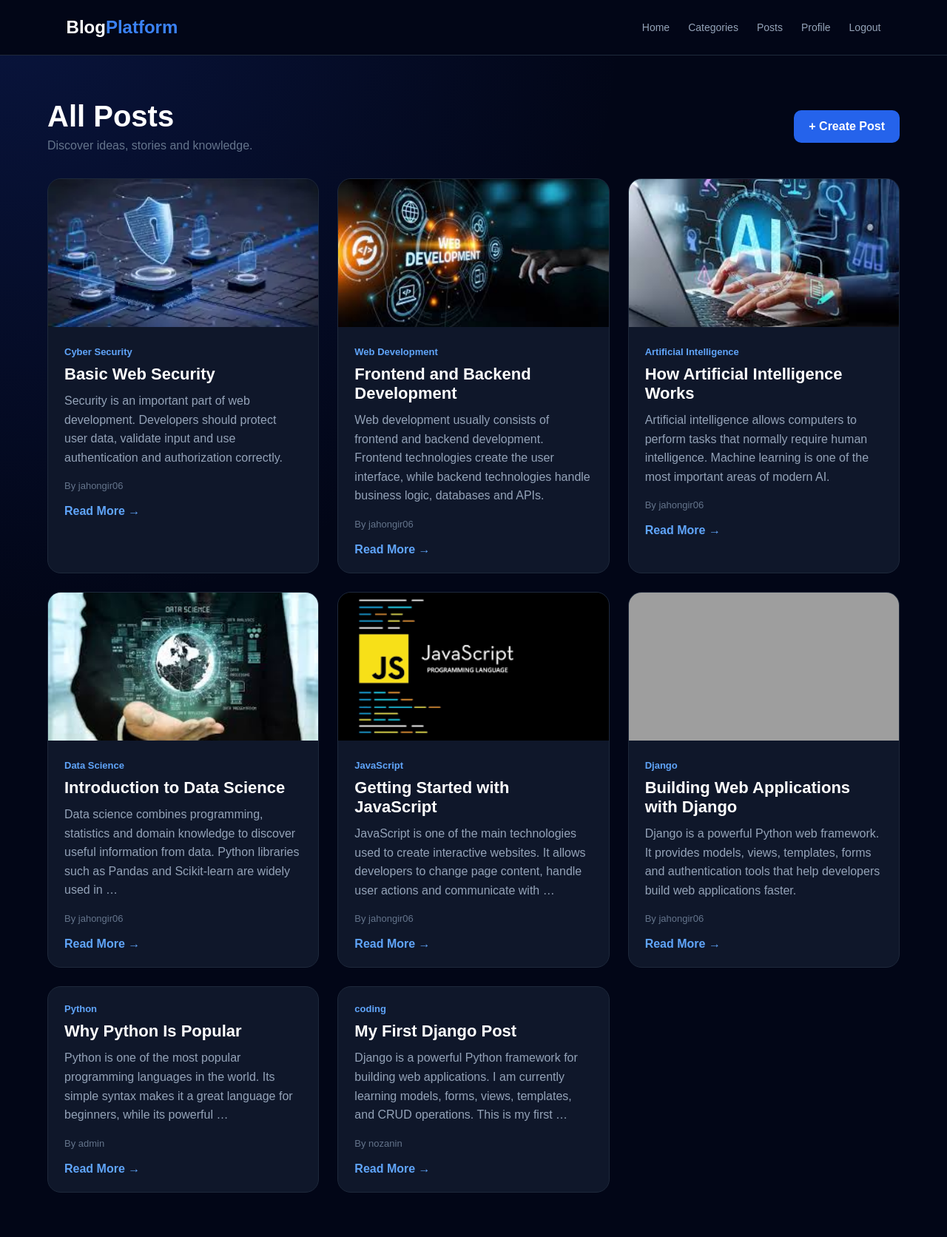
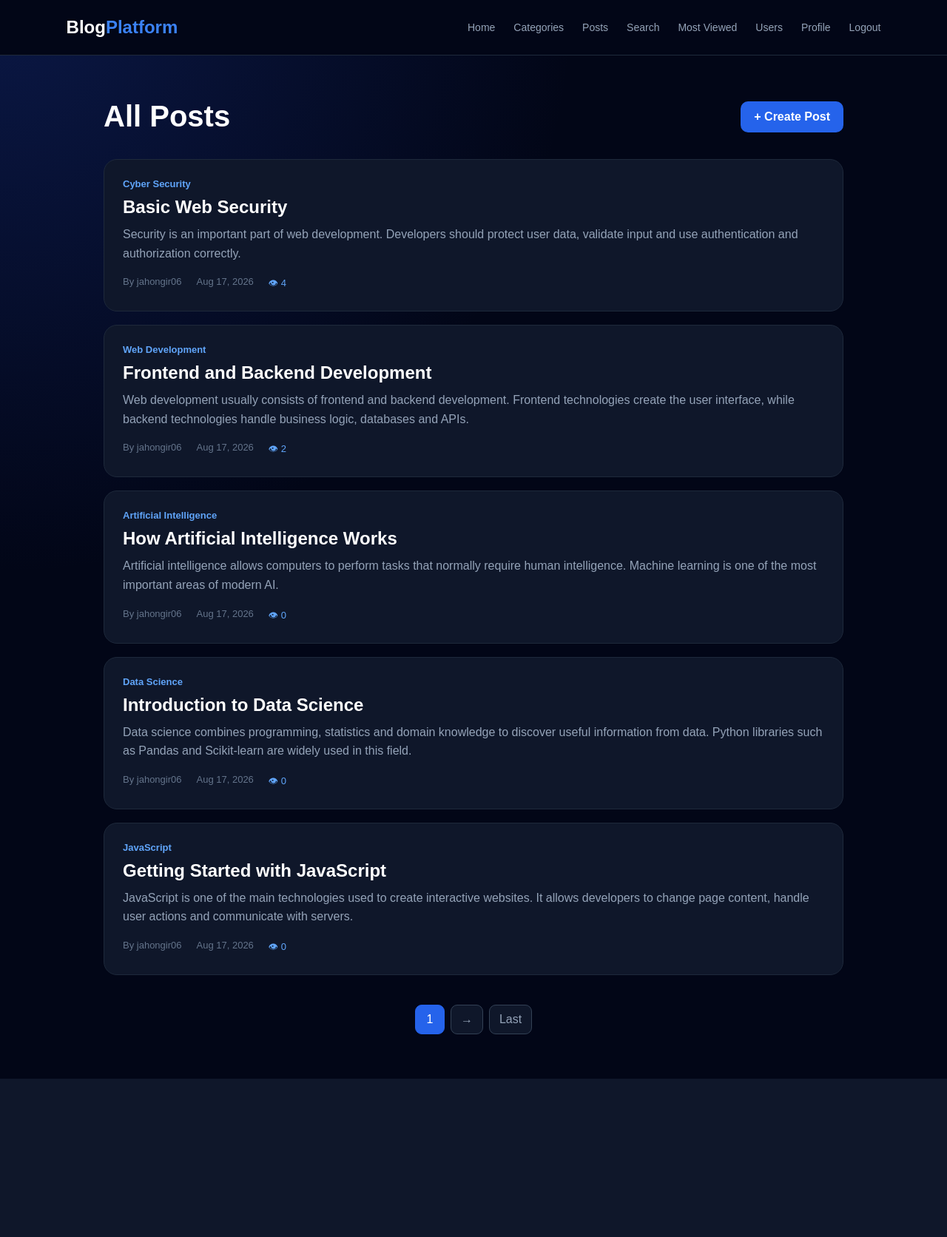
Before and after one commit to mansurovnan/exam_6, a Django app: page /posts/ in a window 1280 px wide. Shown: the whole page at 74% size. After the commit the page ends 1458 px from the top, so only its background shows below. Run offline with Django 5.2, Linux system fonts and the light colour scheme; data comes from the database, SQL or seed files in the repository; grey boxes are pictures that could not be loaded.

Commit message:
Complete blog platform

```diff
--- a/blog/views.py
+++ b/blog/views.py
@@ -5,6 +5,7 @@ from .models import Post, Like
 from django.http import HttpResponseForbidden
 from django.contrib.auth.mixins import LoginRequiredMixin
 from django.db.models import Q
+from django.core.paginator import Paginator
 
 class PostListView(View):
 
@@ -148,4 +149,21 @@ class PostSearchView(View):
             Q(author__username__icontains=query)
         )
 
-        return render(request, "blog/post_search.html", {"posts": posts, "query": query})
+        paginator = Paginator(posts, 5)
+        page_number = request.GET.get("page")
+        page_obj = paginator.get_page(page_number)
+
+        return render(request, "blog/post_search.html", {
+            "page_obj": page_obj,
+            "query": query
+        })
+
+class PostListView(View):
+    def get(self, request):
+        posts = Post.objects.all().order_by("-created_at")
+
+        paginator = Paginator(posts, 5)
+        page_number = request.GET.get("page")
+        page_obj = paginator.get_page(page_number)
+
+        return render(request, "blog/post_list.html", {"page_obj": page_obj})
--- a/templates/blog/post_list.html
+++ b/templates/blog/post_list.html
@@ -1,19 +1,12 @@
 <!DOCTYPE html>
 <html lang="en">
+<head>
+    <meta charset="UTF-8">
+    <meta name="viewport" content="width=device-width, initial-scale=1.0">
 
-<head>
-
-    <meta charset="UTF-8">
-
-    <meta
-        name="viewport"
-        content="width=device-width, initial-scale=1.0"
-    >
-
-    <title>Posts | Blog Platform</title>
+    <title>Posts | BlogPlatform</title>
 
     <style>
-
         * {
             margin: 0;
             padding: 0;
@@ -22,37 +15,23 @@
 
         body {
             min-height: 100vh;
-
             font-family: Arial, sans-serif;
-
             color: #e2e8f0;
-
-            background:
-                radial-gradient(
-                    circle at top left,
-                    rgba(30, 64, 175, 0.25),
-                    transparent 40%
-                ),
-                #020617;
+            background: radial-gradient(circle at top left, rgba(30, 64, 175, .3), transparent 40%), #020617;
         }
 
         .navbar {
             height: 75px;
-
             padding: 0 7%;
-
             display: flex;
             align-items: center;
             justify-content: space-between;
-
+            background: #020617;
             border-bottom: 1px solid #1e293b;
-
-            background: #020617;
         }
 
         .logo {
             color: white;
-
             font-size: 24px;
             font-weight: 800;
         }
@@ -69,9 +48,7 @@
 
         .nav-links a {
             color: #94a3b8;
-
             text-decoration: none;
-
             font-size: 14px;
         }
 
@@ -81,43 +58,28 @@
 
         .container {
             width: 90%;
-            max-width: 1200px;
-
+            max-width: 1000px;
             margin: 60px auto;
         }
 
-        .header {
+        .top {
             display: flex;
-
+            justify-content: space-between;
             align-items: center;
-            justify-content: space-between;
-
             margin-bottom: 35px;
         }
 
-        .header h1 {
+        h1 {
             color: white;
-
             font-size: 40px;
-
-            margin-bottom: 8px;
-        }
-
-        .header p {
-            color: #64748b;
         }
 
         .create-btn {
-            padding: 13px 20px;
-
+            padding: 12px 18px;
             border-radius: 10px;
-
             background: #2563eb;
-
             color: white;
-
             text-decoration: none;
-
             font-weight: 700;
         }
 
@@ -125,130 +87,124 @@
             background: #1d4ed8;
         }
 
-        .grid {
-            display: grid;
-
-            grid-template-columns:
-                repeat(
-                    auto-fill,
-                    minmax(300px, 1fr)
-                );
-
-            gap: 25px;
+        .posts {
+            display: flex;
+            flex-direction: column;
+            gap: 18px;
         }
 
-        .card {
-            overflow: hidden;
-
+        .post-card {
+            display: block;
+            padding: 25px;
             background: #0f172a;
-
             border: 1px solid #1e293b;
-
             border-radius: 18px;
-
-            transition: 0.2s;
+            text-decoration: none;
         }
 
-        .card:hover {
-            transform: translateY(-4px);
-
-            border-color: #334155;
-        }
-
-        .post-image {
-            width: 100%;
-            height: 200px;
-
-            object-fit: cover;
-
-            background: #1e293b;
-        }
-
-        .content {
-            padding: 22px;
+        .post-card:hover {
+            border-color: #2563eb;
         }
 
         .category {
             margin-bottom: 10px;
-
             color: #60a5fa;
-
             font-size: 13px;
             font-weight: 600;
         }
 
         .title {
             margin-bottom: 10px;
-
             color: white;
-
-            font-size: 22px;
+            font-size: 24px;
+            font-weight: 700;
         }
 
-        .text {
-            margin-bottom: 18px;
-
+        .content {
             color: #94a3b8;
-
             line-height: 1.6;
         }
 
-        .author {
-            margin-bottom: 18px;
-
+        .meta {
+            display: flex;
+            gap: 20px;
+            margin-top: 18px;
             color: #64748b;
-
             font-size: 13px;
         }
 
-        .read-btn {
+        .views {
             color: #60a5fa;
-
-            text-decoration: none;
-
-            font-weight: 700;
         }
 
-        .read-btn:hover {
-            color: #93c5fd;
+        .pagination {
+            display: flex;
+            justify-content: center;
+            align-items: center;
+            gap: 8px;
+            margin-top: 40px;
+        }
+
+        .pagination a,
+        .pagination span {
+            min-width: 40px;
+            padding: 10px 13px;
+            border: 1px solid #334155;
+            border-radius: 9px;
+            background: #0f172a;
+            color: #94a3b8;
+            text-align: center;
+            text-decoration: none;
+        }
+
+        .pagination a:hover {
+            border-color: #2563eb;
+            color: #60a5fa;
+        }
+
+        .pagination .current {
+            background: #2563eb;
+            border-color: #2563eb;
+            color: white;
         }
 
         .empty {
-            padding: 70px;
-
+            padding: 25px;
+            color: #64748b;
             text-align: center;
-
-            background: #0f172a;
-
-            border: 1px solid #1e293b;
-
-            border-radius: 18px;
+            border: 1px dashed #334155;
+            border-radius: 15px;
         }
 
-        .empty h2 {
-            margin-bottom: 10px;
-
-            color: white;
+        @media (max-width: 700px) {
+            .navbar {
+                padding: 0 20px;
             }
 
-        .empty p {
-            color: #64748b;
+            .nav-links a:not(:last-child) {
+                display: none;
             }
 
+            .top {
+                flex-direction: column;
+                align-items: flex-start;
+                gap: 20px;
+            }
+
+            h1 {
+                font-size: 32px;
+            }
+        }
     </style>
-
 </head>
 
-
 <body>
-
 
 <nav class="navbar">
 
     <div class="logo">
         Blog<span>Platform</span>
     </div>
-
 
     <div class="nav-links">
 
@@ -264,6 +220,18 @@
             Posts
         </a>
 
+        <a href="{% url 'post_search' %}">
+            Search
+        </a>
+
+        <a href="{% url 'most_viewed' %}">
+            Most Viewed
+        </a>
+
+        <a href="{% url 'user_list' %}">
+            Users
+        </a>
+
         <a href="{% url 'profile' %}">
             Profile
         </a>
@@ -276,131 +244,107 @@
 
 </nav>
 
-
 <main class="container">
 
-
-    <div class="header">
-
-        <div>
+    <div class="top">
 
         <h1>
             All Posts
         </h1>
 
-            <p>
-                Discover ideas, stories and knowledge.
-            </p>
-
-        </div>
-
-
-        <a
-            href="{% url 'post_create' %}"
-            class="create-btn"
-        >
+        <a href="{% url 'post_create' %}" class="create-btn">
             + Create Post
         </a>
 
     </div>
 
 
-    {% if posts %}
+    <div class="posts">
+
+        {% for post in page_obj %}
+
+            <a href="{% url 'post_detail' post.pk %}" class="post-card">
+
+                <div class="category">
+                    {{ post.category.name }}
+                </div>
+
+                <div class="title">
+                    {{ post.title }}
+                </div>
+
+                <div class="content">
+                    {{ post.content|truncatewords:30 }}
+                </div>
+
+                <div class="meta">
+
+                    <span>
+                        By {{ post.author.username }}
+                    </span>
+
+                    <span>
+                        {{ post.created_at|date:"M d, Y" }}
+                    </span>
+
+                    <span class="views">
+                        👁 {{ post.views_count }}
+                    </span>
+
+                </div>
+
+            </a>
+
+        {% empty %}
+
+            <div class="empty">
+                No posts found.
+            </div>
+
+        {% endfor %}
+
+    </div>
 
 
-        <div class="grid">
+    {% if page_obj.has_other_pages %}
 
+        <div class="pagination">
 
-            {% for post in posts %}
+            {% if page_obj.has_previous %}
 
+                <a href="?page=1">
+                    First
+                </a>
 
-                <article class="card">
-
-
-                    {% if post.image %}
-
-                        <img
-                            src="{{ post.image.url }}"
-                            alt="{{ post.title }}"
-                            class="post-image"
-                        >
+                <a href="?page={{ page_obj.previous_page_number }}">
+                    ←
+                </a>
 
             {% endif %}
 
 
-                    <div class="content">
+            <span class="current">
+                {{ page_obj.number }}
+            </span>
 
 
-                        <div class="category">
+            {% if page_obj.has_next %}
 
-                            {{ post.category.name }}
+                <a href="?page={{ page_obj.next_page_number }}">
+                    →
+                </a>
+
+                <a href="?page={{ page_obj.paginator.num_pages }}">
+                    Last
+                </a>
+
+            {% endif %}
 
         </div>
 
-
-                        <h2 class="title">
-
-                            {{ post.title }}
-
-                        </h2>
-
-
-                        <p class="text">
-
-                            {{ post.content|truncatewords:25 }}
-
-                        </p>
-
-
-                        <p class="author">
-
-                            By {{ post.author.username }}
-
-                        </p>
-
-
-                        <a
-                            href="{% url 'post_detail' post.pk %}"
-                            class="read-btn"
-                        >
-                            Read More →
-                        </a>
-
-
-                    </div>
-
-
-                </article>
-
-
-            {% endfor %}
-
-
-        </div>
-
-
-    {% else %}
-
-
-        <div class="empty">
-
-            <h2>
-                No posts yet
-            </h2>
-
-            <p>
-                Be the first person to publish a post.
-            </p>
-
-        </div>
-
-
     {% endif %}
-
 
 </main>
 
-
 </body>
-
 </html>
```
Also changed, not shown: templates/blog/post_search.html (+70 -66 lines). Lines whose indentation alone changed are shown as unchanged.
